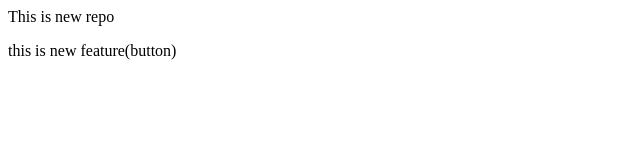
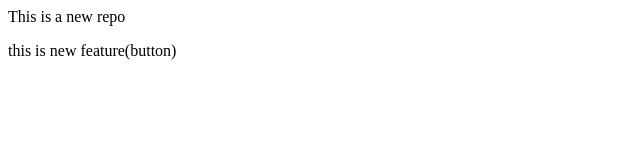
Before and after one commit to aanchaldave12/local-repo, a plain HTML site: page index.html in a window 1280 px wide. Shown: the full height of the page, 0-640 px from the left. Drawn offline with Linux system fonts and the light colour scheme.

```diff
--- a/index.html
+++ b/index.html
@@ -1,2 +1,2 @@
-<p>This is new repo</p>
+<p>This is a new repo</p>
 <p>this is new feature(button)</p>
```
